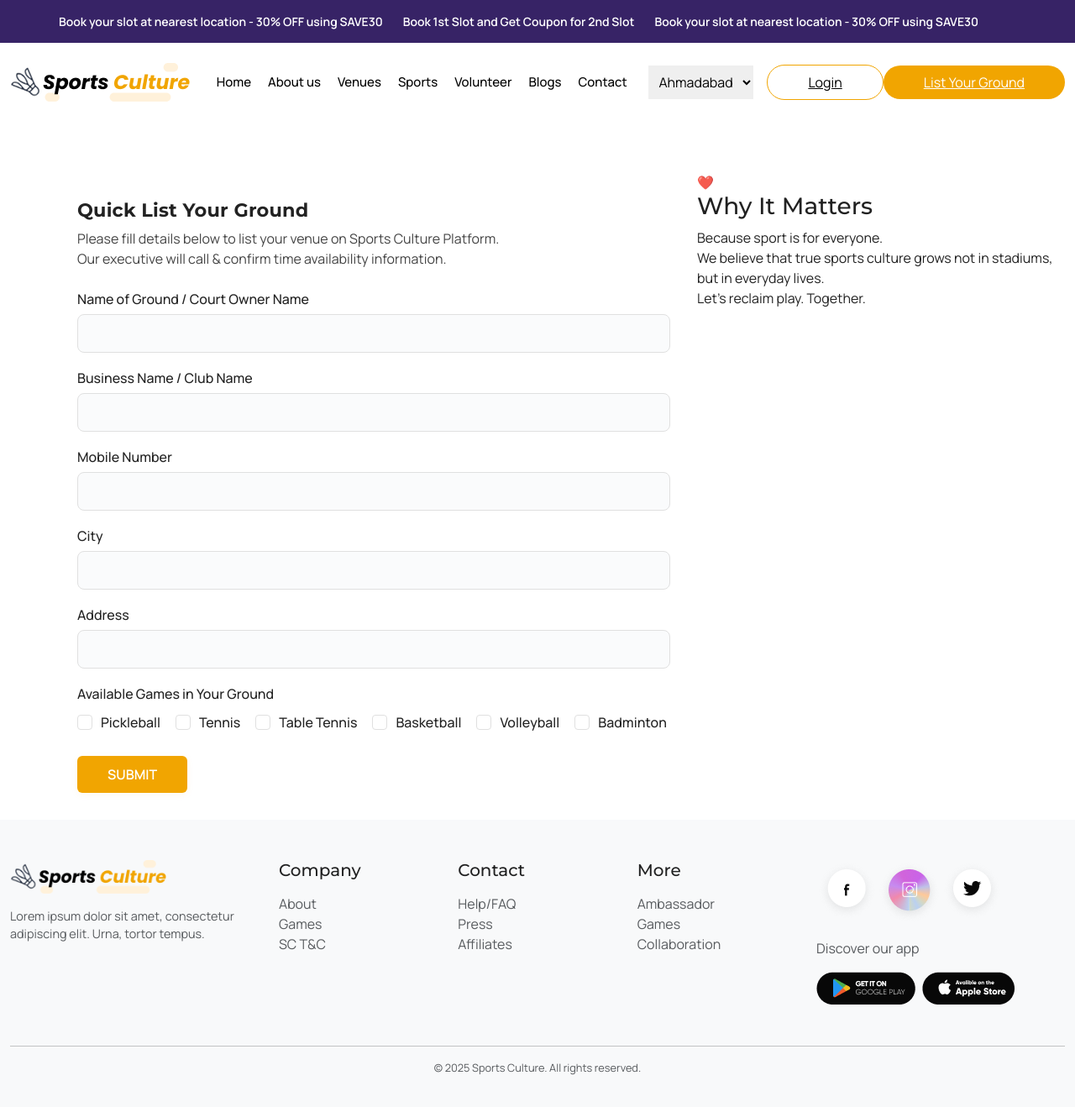
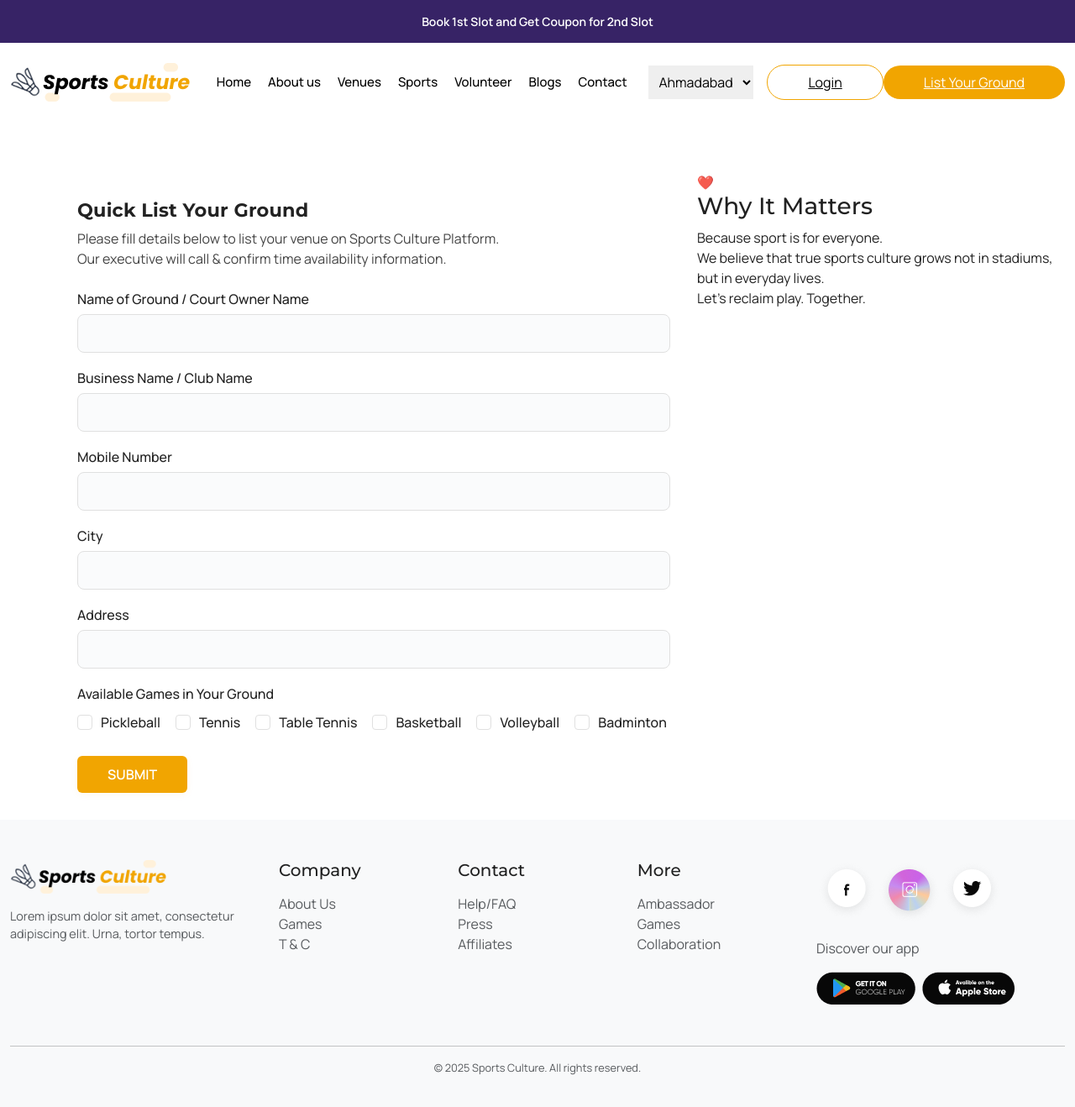
Before and after one commit to vishalrajput88/Sportculture, a React (Vite) app: page /list-your-ground in a window 1280 px wide. Shown: the top 1318 px of the page at 84% size. Built offline with nearby package versions, Linux system fonts and the light colour scheme.

Commit message:
doc changes

```diff
--- a/src/components/Footer.tsx
+++ b/src/components/Footer.tsx
@@ -28,9 +28,9 @@
           <Col md={2} sm={6} className="mb-4 mb-md-0">
             <h5 className="mb-3">Company</h5>
             <ul className="list-unstyled">
-              <li><a href="#about" className="text-muted text-decoration-none">About</a></li>
+              <li><a href="#about" className="text-muted text-decoration-none">About Us</a></li>
               <li><a href="#games" className="text-muted text-decoration-none">Games</a></li>
-              <li><a href="#sctc" className="text-muted text-decoration-none">SC T&C</a></li>
+              <li><a href="#sctc" className="text-muted text-decoration-none">T & C</a></li>
             </ul>
           </Col>
 
--- a/src/components/Header.tsx
+++ b/src/components/Header.tsx
@@ -51,10 +51,10 @@
     <header className="w-full">
       {/* Top Banner */}
       <div className={styles.top_banner}>
-        <div className={styles['culture-container']}>
-          <span className="flex-shrink-0">Book your slot at nearest location - 30% OFF using SAVE30</span>
+        <div className='text-center w-100'>
+          {/* <span className="flex-shrink-0">Book your slot at nearest location - 30% OFF using SAVE30</span> */}
           <span className="flex-shrink-0">Book 1st Slot and Get Coupon for 2nd Slot</span>
-          <span className="flex-shrink-0">Book your slot at nearest location - 30% OFF using SAVE30</span>
+          {/* <span className="flex-shrink-0">Book your slot at nearest location - 30% OFF using SAVE30</span> */}
         </div>
       </div>
 
--- a/src/pages/Booking.tsx
+++ b/src/pages/Booking.tsx
@@ -82,7 +82,8 @@
           </div>
         </div>
         <div className={styles.popupPaymentInfo}>
-          <p className={styles.popupPaymentLabel}>PAY FOR BOOK</p>
+          {/* <p className={styles.popupPaymentLabel}>PAY FOR BOOK</p> */}
+          <p className={styles.popupPaymentLabel}>Payable Amount</p>
           <p className={styles.popupPrice}>INR {venue.price * duration}</p>
         </div>
         <button className={styles.bookButton} onClick={() => navigate(`/payment/${id}`)}>PAY NOW & BOOK SLOT</button>
--- a/src/pages/Home.tsx
+++ b/src/pages/Home.tsx
@@ -54,29 +54,32 @@
 
   const categories = [
     {
-      name: 'Pickleball',
-      icon: pickleballIcon
+      name: 'Tennis',
+      icon: tennisIcon
     },
     {
-      name: 'Tennis',
-      icon: tennisIcon
+      name: 'Badminton',
+      icon: badmintonIcon
     },
     {
       name: 'Table Tennis',
       icon: tableTennisIcon
     },
     {
-      name: 'Basketball',
-      icon: basketballIcon
+      name: 'Pickleball',
+      icon: pickleballIcon
     },
-    {
-      name: 'Volleyball',
-      icon: volleyballIcon
-    },
-    {
-      name: 'Badminton',
-      icon: badmintonIcon
-    },
+
+
+    // {
+    //   name: 'Basketball',
+    //   icon: basketballIcon
+    // },
+    // {
+    //   name: 'Volleyball',
+    //   icon: volleyballIcon
+    // },
+
   ];
 
   useEffect(() => {
@@ -244,12 +247,13 @@
         <div className="absolute inset-0 bg-black bg-opacity-50"></div>
         <div className="relative max-w-6xl mx-auto px-4 sm:px-6 lg:px-8">
           <div className="text-center mb-8 sm:mb-12">
-            <h1 className={styles.heroTitle}>
-              Book Your Perfect Turf
+            <h1 className={`${styles.heroTitle} mb-5`}>
+              {/* Book Your Perfect Turf */}
+              “Need of the hour” I “Join the revolution”
             </h1>
-            <p className={styles.heroDescription}>
+            {/* <p className={styles.heroDescription}>
               Reserve your favorite sports venue in just a few clicks — fast, easy, and reliable.
-            </p>
+            </p> */}
           </div>
 
           <FilterSection onSearch={handleSearch} />
@@ -347,7 +351,8 @@
         <div className='container'>
           <div className='text-center'>
             <p className={styles.sub_heading}>
-              SportsCulture Easy Spot Booking
+              {/* SportsCulture Easy Spot Booking */}
+              Get ready to play
             </p>
             <h2 className={styles.easy_sec_ti}>Easy 4 steps to book your venue</h2>
           </div>
@@ -376,7 +381,7 @@
                 <div className={styles.easy_img}>
                   <img src={volleyimage} alt="Calendar" />
                 </div>
-                <h3 className={styles.easy_title}>Choose Academy</h3>
+                <h3 className={styles.easy_title}>Choose Venue</h3>
                 <p className={styles.easy_des}>Get list of academy and court and choose as per your convenience</p>
               </div>
               </div>
```
